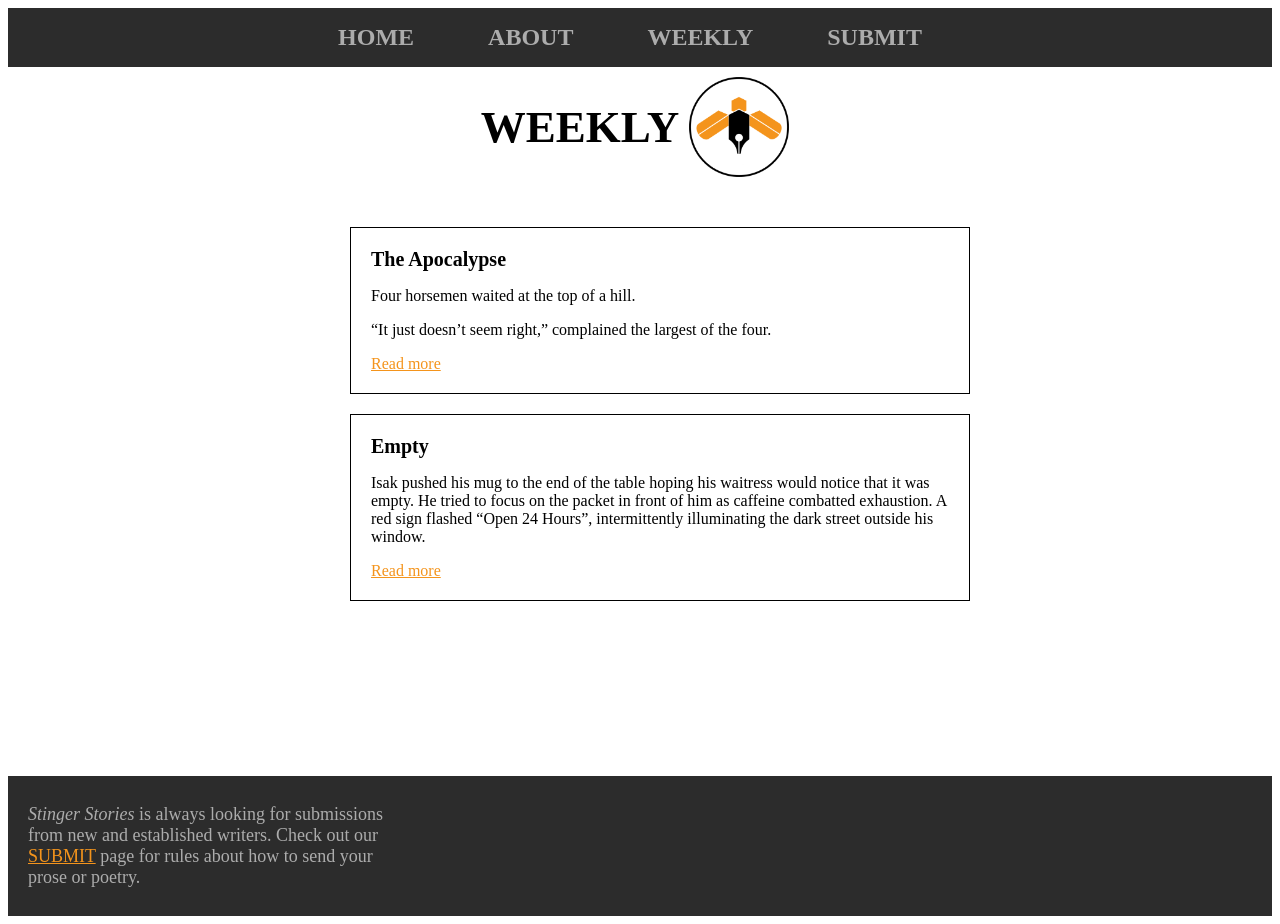
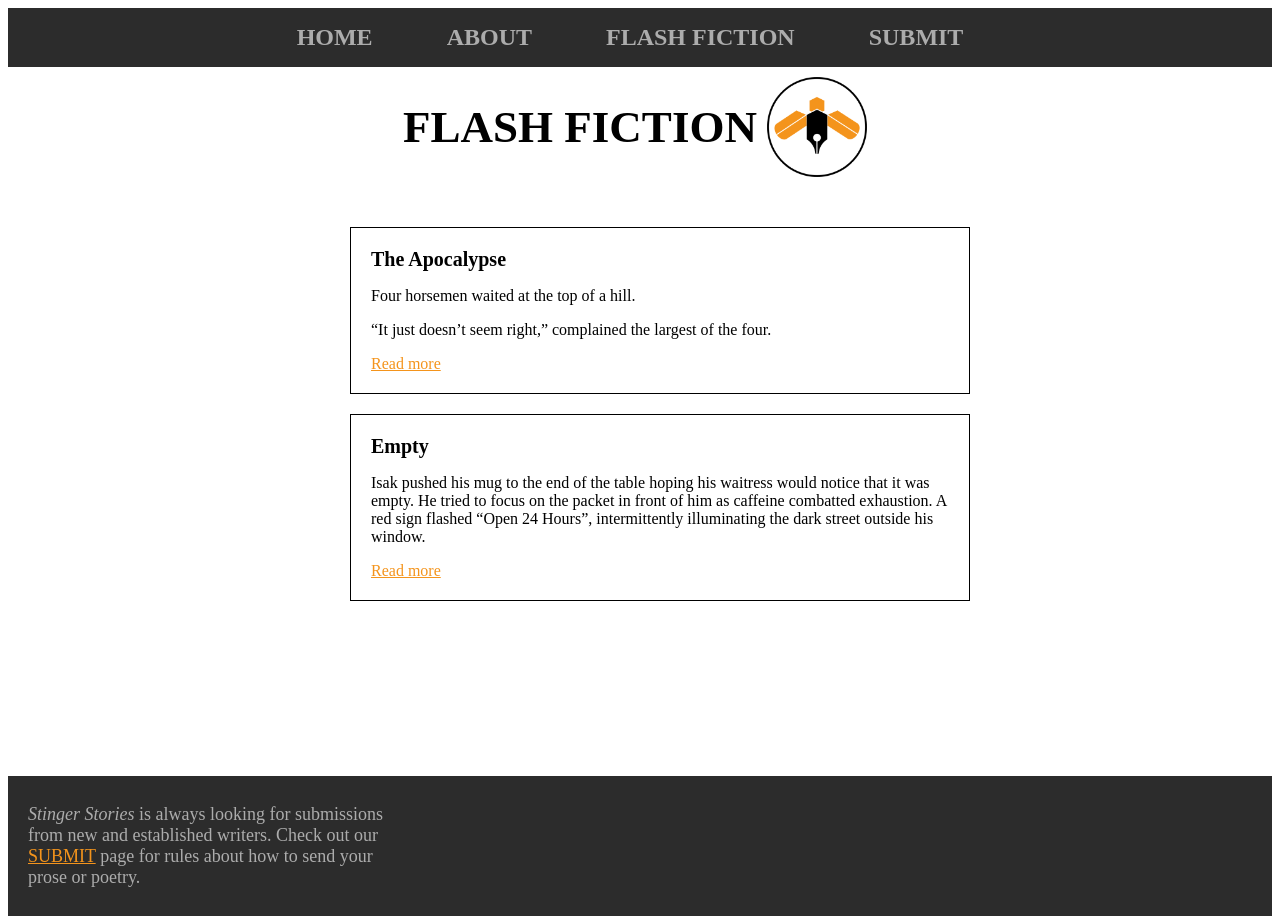
Before and after one commit to jwheatonumich/stinger-stories, a Jekyll site: the page built from flash.markdown, in a window 1280 px wide. Built offline with Jekyll 4.4.1, drawn with Linux system fonts in a browser that asks for light colours.

Commit message:
updated weekly page to flash fiction

```diff
--- a/_config.yml
+++ b/_config.yml
@@ -18,8 +18,8 @@
 # You can create any custom variable you would like, and they will be accessible
 # in the templates via {{ site.myvariable }}.
 
-title: Your awesome title
-email: your-email@example.com
+title: Stinger Stories
+email: submit@stingerstories.com
 description: >- # this means to ignore newlines until "baseurl:"
   Write an awesome description for your new site here. You can edit this
   line in _config.yml. It will appear in your document head meta (for
--- a/_includes/header.html
+++ b/_includes/header.html
@@ -3,7 +3,7 @@
         <ul>
             <li><a class="nav-link" href="index.html" class=header-links>HOME</a></li>
             <li><a class="nav-link" href="about.html" class=header-links>ABOUT</a></li>
-            <li><a class="nav-link" href="weekly.html" class=header-links>WEEKLY</a></li>
+            <li><a class="nav-link" href="flash.html" class=header-links>FLASH FICTION</a></li>
             <li><a class="nav-link" href="submit.html" class=header-links>SUBMIT</a></li>
         </ul>
     </nav>
--- a/_layouts/weekly.html
+++ b/_layouts/exerpts.html
@@ -45,7 +45,7 @@ span{
 
     <div id="body-div">
         <div id="logo-div">
-            <span>WEEKLY</span>
+            <span> {{ page.title }} </span>
             <img id="logo" src="assets/images/Logo.png" alt="Stinger Stories Logo">
         </div>
 
--- a/weekly.markdown
+++ b/flash.markdown
@@ -1,6 +1,6 @@
 ---
-layout: "weekly"
-title: "Weekly"
+layout: "exerpts"
+title: "FLASH FICTION"
 ---
 
 <ul>
```
